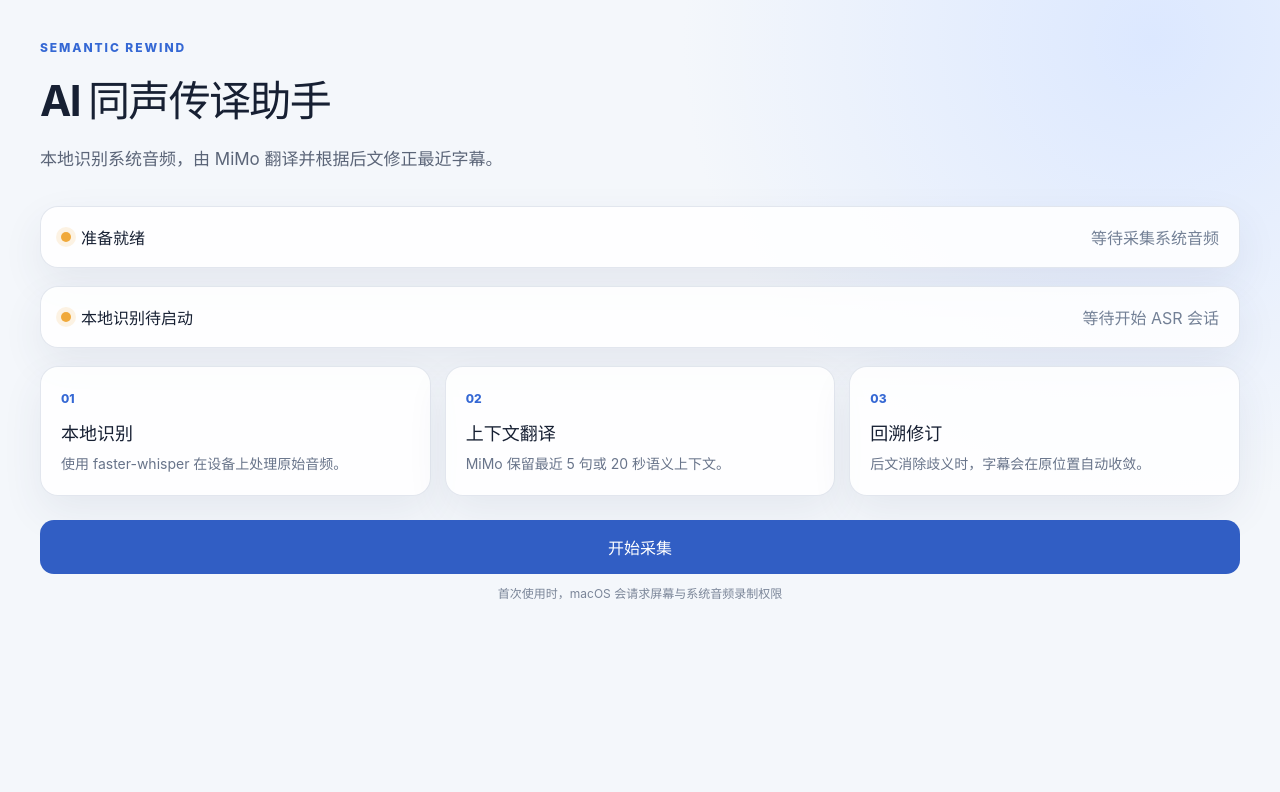
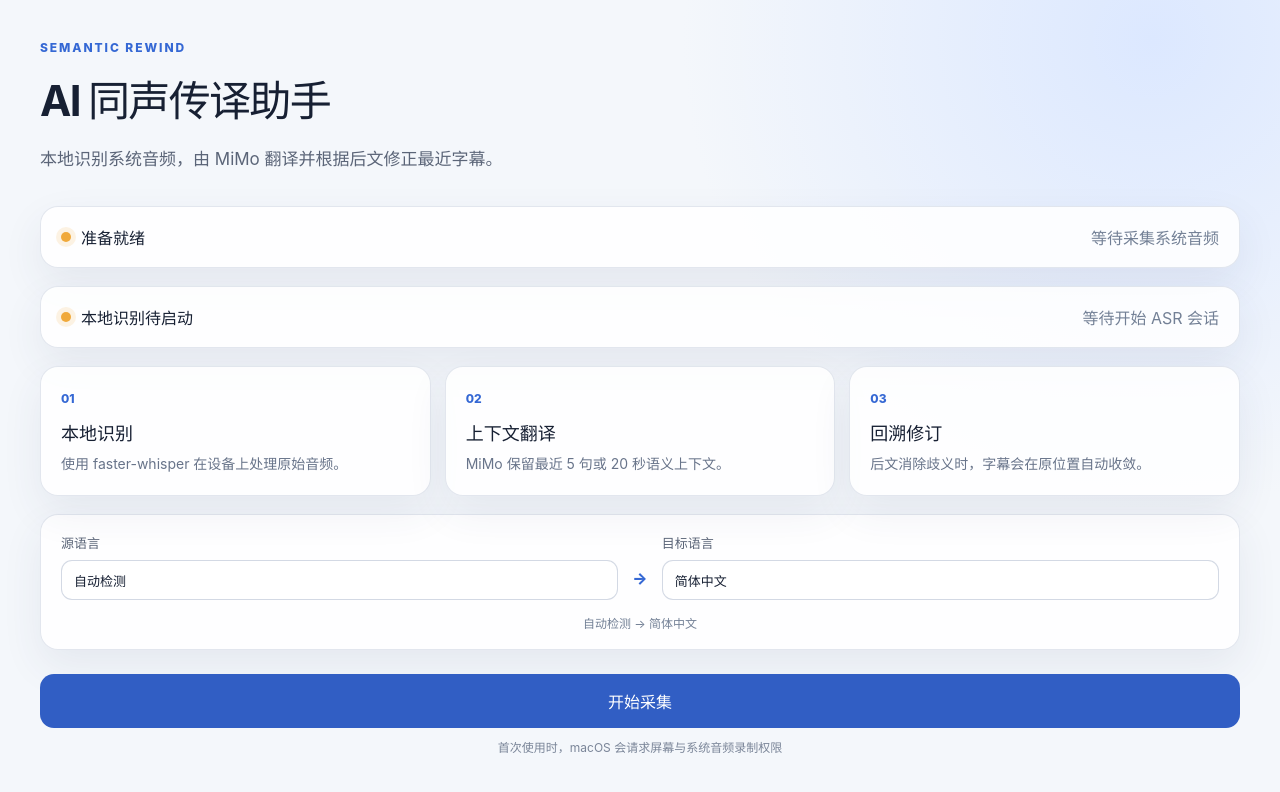
Before and after one commit to 0xXu/ai-simulcast-translator, a React (Vite) app in the folder apps/desktop/src/renderer/: page / in a window 1280 px wide. Shown: the top 792 px of the page. Built offline with nearby package versions, Linux system fonts and the light colour scheme.

Commit message:
feat: 新增源语言与目标语言选择

```diff
--- a/apps/desktop/src/renderer/features/subtitles/subtitle-line.tsx
+++ b/apps/desktop/src/renderer/features/subtitles/subtitle-line.tsx
@@ -21,7 +21,9 @@ export function SubtitleLine({
       <p className="translation" lang="zh-CN">
         {line.translatedText || line.sourceText}
       </p>
-      {showSource && line.sourceText ? (
+      {showSource
+        && line.sourceText
+        && line.sourceText !== line.translatedText ? (
         <p className="source" lang="en">
           {line.sourceText}
         </p>
--- a/apps/desktop/src/renderer/src/app/app.tsx
+++ b/apps/desktop/src/renderer/src/app/app.tsx
@@ -1,9 +1,15 @@
 import { useEffect, useRef, useState } from "react";
-import type {
-  AudioCaptureStatus,
-  AsrEvent,
-  AsrSessionResponse,
-  SubtitleSnapshotEvent,
+import {
+  DEFAULT_SESSION_LANGUAGES,
+  LANGUAGE_OPTIONS,
+  getLanguageOption,
+  type LanguageCode,
+  type SourceLanguageCode,
+  type TranslationSessionLanguages,
+  type AudioCaptureStatus,
+  type AsrEvent,
+  type AsrSessionResponse,
+  type SubtitleSnapshotEvent,
 } from "@simulcast/contracts";
 import { AudioCapture } from "../../features/audio/audio-capture";
 import { demoSubtitles } from "./demo-subtitles";
@@ -29,6 +35,7 @@ export interface AudioCaptureController {
 export interface AsrSessionClient {
   readonly startSession: (
     sessionId: string,
+    languages: TranslationSessionLanguages,
   ) => Promise<AsrSessionResponse>;
   readonly sendAudio: (sessionId: string, audio: Int16Array) => void;
   readonly stopSession: (
@@ -59,6 +66,28 @@ const initialAudioStatus: AudioCaptureStatus = {
   level: null,
   error: null,
 };
+
+const AUTO_LANGUAGE_OPTION = Object.freeze({
+  code: "auto" as const,
+  label: "自动检测",
+});
+
+function resolveSourceLanguage(value: string): SourceLanguageCode | null {
+  if (
+    value === AUTO_LANGUAGE_OPTION.label
+    || value === AUTO_LANGUAGE_OPTION.code
+  ) {
+    return "auto";
+  }
+  return resolveTargetLanguage(value);
+}
+
+function resolveTargetLanguage(value: string): LanguageCode | null {
+  const option = LANGUAGE_OPTIONS.find(
+    (candidate) => candidate.label === value || candidate.code === value,
+  );
+  return option?.code ?? null;
+}
 
 function createDefaultAudioCapture(): AudioCaptureController {
   return new AudioCapture();
@@ -157,6 +186,15 @@ function ControlWindow({
   const activeSessionIdRef = useRef<string | null>(null);
   const [audioStatus, setAudioStatus] =
     useState<AudioCaptureStatus>(initialAudioStatus);
+  const [sourceLanguageInput, setSourceLanguageInput] = useState<string>(
+    AUTO_LANGUAGE_OPTION.label,
+  );
+  const [targetLanguageInput, setTargetLanguageInput] = useState<string>(
+    getLanguageOption(DEFAULT_SESSION_LANGUAGES.targetLanguage)?.label
+      ?? DEFAULT_SESSION_LANGUAGES.targetLanguage,
+  );
+  const [detectedLanguage, setDetectedLanguage] =
+    useState<LanguageCode | null>(null);
   const [asrStatus, setAsrStatus] = useState<{
     readonly state: "idle" | "starting" | "ready" | "error";
     readonly message: string | null;
@@ -202,6 +240,18 @@ function ControlWindow({
     return subscribeToAsrEvents((event) => {
       if (event.type === "status") {
         setAsrStatus({ state: event.state, message: event.message });
+        if (event.state === "starting") {
+          setDetectedLanguage(null);
+        }
+        return;
+      }
+
+      if (
+        event.type === "transcript"
+        && event.detectedLanguage
+        && (event.languageProbability ?? 0) >= 0.5
+      ) {
+        setDetectedLanguage((current) => current ?? event.detectedLanguage ?? null);
         return;
       }
 
@@ -213,6 +263,11 @@ function ControlWindow({
 
   const isCapturing = audioStatus.state === "capturing";
   const isRequesting = audioStatus.state === "requesting";
+  const selectedSourceLanguage = resolveSourceLanguage(sourceLanguageInput);
+  const selectedTargetLanguage = resolveTargetLanguage(targetLanguageInput);
+  const languageSelectionValid =
+    selectedSourceLanguage !== null && selectedTargetLanguage !== null;
+  const languageControlsDisabled = isCapturing || isRequesting;
   const statusTitle = isCapturing
     ? "系统音频采集中"
     : audioStatus.state === "error"
@@ -254,7 +309,13 @@ function ControlWindow({
     setAudioStatus({ state: "requesting", level: null, error: null });
 
     try {
-      await asrClient.startSession(sessionId);
+      if (!selectedSourceLanguage || !selectedTargetLanguage) {
+        throw new Error("请选择有效的源语言和目标语言");
+      }
+      await asrClient.startSession(sessionId, {
+        sourceLanguage: selectedSourceLanguage,
+        targetLanguage: selectedTargetLanguage,
+      });
       await capture.start();
     } catch (error) {
       activeSessionIdRef.current = null;
@@ -317,10 +378,58 @@ function ControlWindow({
         </article>
       </section>
 
+      <section className="language-panel" aria-label="翻译语言">
+        <label>
+          <span>源语言</span>
+          <input
+            aria-label="源语言"
+            list="source-language-options"
+            value={sourceLanguageInput}
+            disabled={languageControlsDisabled}
+            onChange={(event) => setSourceLanguageInput(event.target.value)}
+          />
+          <datalist id="source-language-options">
+            <option value={AUTO_LANGUAGE_OPTION.label} />
+            {LANGUAGE_OPTIONS.map((option) => (
+              <option key={option.code} value={option.label} />
+            ))}
+          </datalist>
+        </label>
+        <span className="language-arrow" aria-hidden="true">→</span>
+        <label>
+          <span>目标语言</span>
+          <input
+            aria-label="目标语言"
+            list="target-language-options"
+            value={targetLanguageInput}
+            disabled={languageControlsDisabled}
+            onChange={(event) => setTargetLanguageInput(event.target.value)}
+          />
+          <datalist id="target-language-options">
+            {LANGUAGE_OPTIONS.map((option) => (
+              <option key={option.code} value={option.label} />
+            ))}
+          </datalist>
+        </label>
+        <p>
+          {selectedSourceLanguage === "auto"
+            ? detectedLanguage
+              ? `自动检测（${getLanguageOption(detectedLanguage)?.label ?? detectedLanguage}）`
+              : "自动检测"
+            : selectedSourceLanguage
+              ? getLanguageOption(selectedSourceLanguage)?.label
+              : "请选择源语言"}
+          {" → "}
+          {selectedTargetLanguage
+            ? getLanguageOption(selectedTargetLanguage)?.label
+            : "请选择目标语言"}
+        </p>
+      </section>
+
       <button
         className="primary-action"
         type="button"
-        disabled={isRequesting}
+        disabled={isRequesting || !languageSelectionValid}
         onClick={() => void toggleCapture()}
       >
         {isCapturing ? "停止采集" : isRequesting ? "请求授权中" : "开始采集"}
--- a/apps/desktop/src/renderer/src/app/styles.css
+++ b/apps/desktop/src/renderer/src/app/styles.css
@@ -142,6 +142,55 @@ h1 {
   line-height: 1.6;
 }
 
+.language-panel {
+  display: grid;
+  grid-template-columns: minmax(0, 1fr) auto minmax(0, 1fr);
+  align-items: end;
+  gap: 14px;
+  margin-top: 18px;
+  padding: 18px 20px;
+  border: 1px solid rgba(126, 145, 177, 0.22);
+  border-radius: 18px;
+  background: rgba(255, 255, 255, 0.86);
+  box-shadow: 0 16px 40px rgba(45, 69, 108, 0.08);
+}
+
+.language-panel label {
+  display: grid;
+  gap: 8px;
+  color: #5b6578;
+  font-size: 13px;
+  font-weight: 700;
+}
+
+.language-panel input {
+  width: 100%;
+  padding: 11px 12px;
+  border: 1px solid rgba(126, 145, 177, 0.34);
+  border-radius: 11px;
+  color: #172033;
+  background: #fff;
+}
+
+.language-panel input:disabled {
+  color: #6f7a8d;
+  background: #edf1f7;
+}
+
+.language-arrow {
+  padding-bottom: 12px;
+  color: #3568d4;
+  font-weight: 800;
+}
+
+.language-panel p {
+  grid-column: 1 / -1;
+  margin: 0;
+  color: #738096;
+  font-size: 12px;
+  text-align: center;
+}
+
 .primary-action {
   width: 100%;
   margin-top: 24px;
@@ -237,4 +286,12 @@ h1 {
   .capability-grid {
     grid-template-columns: 1fr;
   }
+
+  .language-panel {
+    grid-template-columns: 1fr;
+  }
+
+  .language-arrow {
+    display: none;
+  }
 }
```
Also changed, not shown: 2 other files (tests, documents, lock files or other folders).
